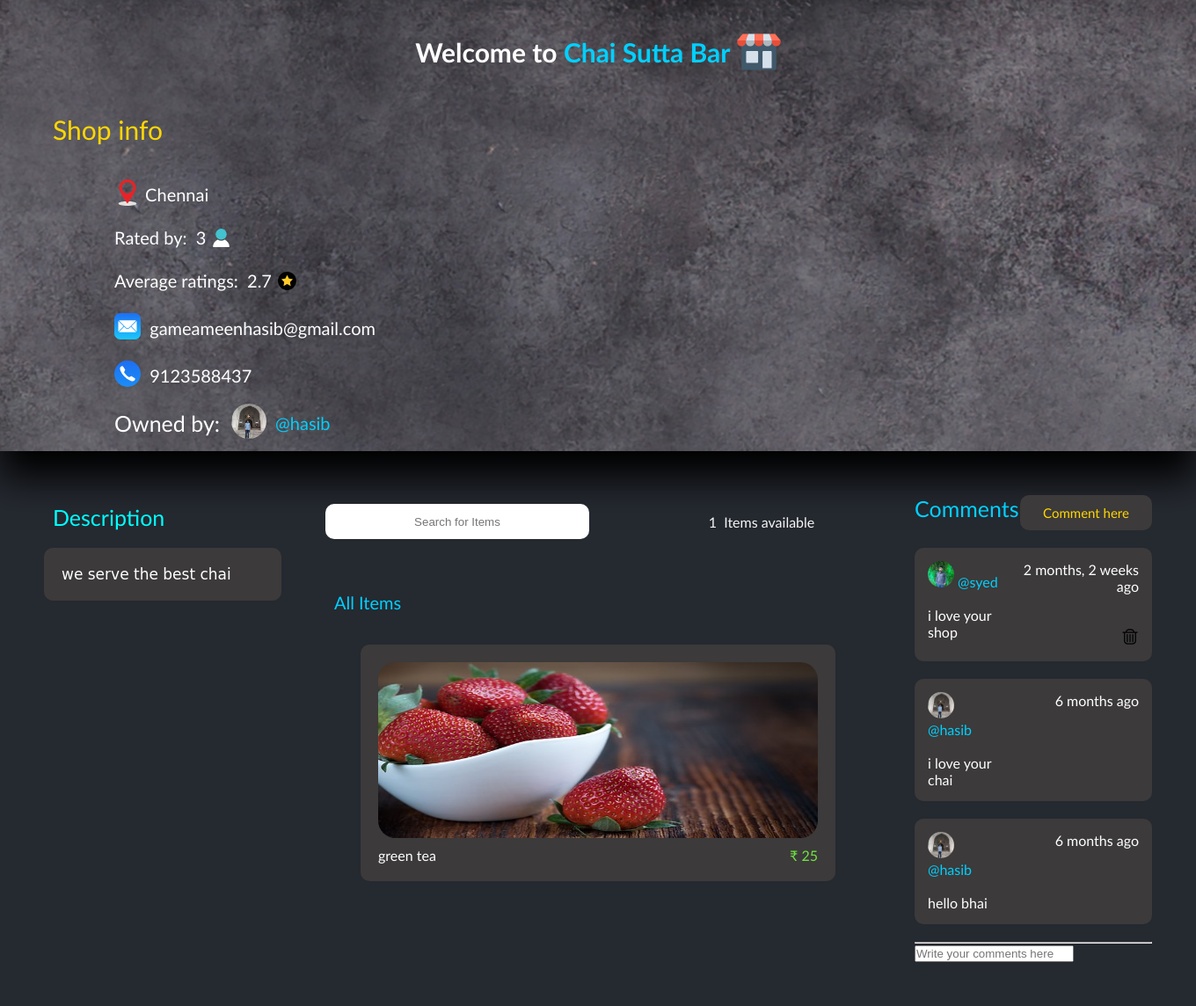
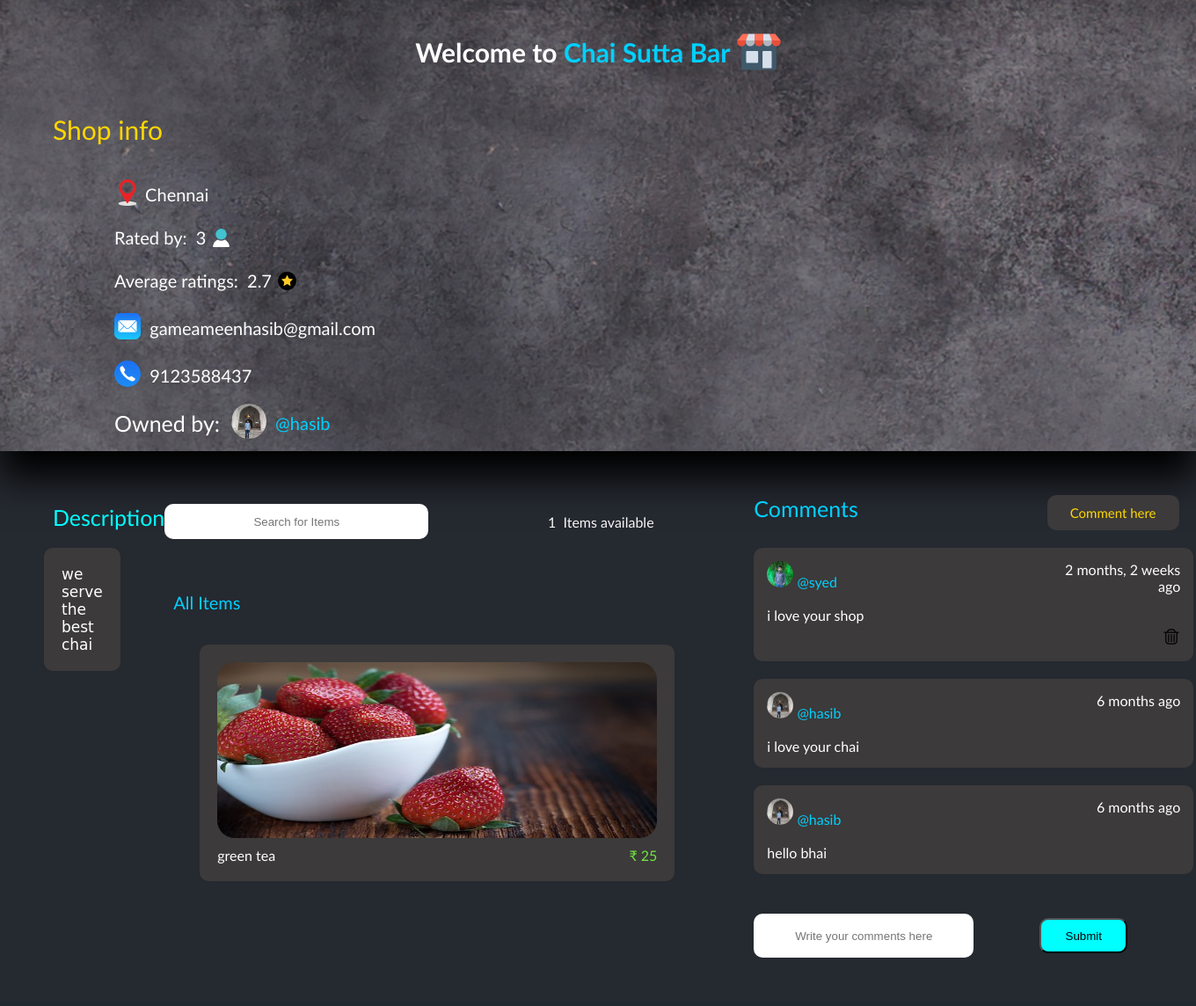
Before and after one commit to syedabdulhasib/Hunger-eats, a Django app: page /shop/1/ in a window 1360 px wide. Shown: the part 81-1225 px from the top of the page at 88% size. After the commit the page ends 1170 px from the top, so only its background shows below. Run offline with Django 4.2, Linux system fonts and the light colour scheme; a user stored in the database is signed in; data comes from the database, SQL or seed files in the repository.

Commit message:
updated commit

```diff
--- a/hunger/templates/hunger/shop.html
+++ b/hunger/templates/hunger/shop.html
@@ -285,9 +285,6 @@
   </div>
 
 
-
-
-
 <div class="shopinfo1">
   <svg id="svg3" xmlns="http://www.w3.org/2000/svg" viewBox="0 0 64 64" height="px" width="30px"><path fill="#e3e2e1" d="M54.01 58.74C54.01 61.65 44.15 64 32 64c-12.15 0-22.01-2.35-22.01-5.26 0-2.6 7.9-4.74 18.26-5.18h7.5c10.37.44 18.26 2.58 18.26 5.18z"/><path fill="#e82327" d="M32 0C20.7 0 11.54 9.15 11.54 20.45 11.54 31.75 32 58.74 32 58.74s20.45-26.99 20.45-38.29S43.3 0 32 0zm0 33.99c-7.48 0-13.54-6.06-13.54-13.54S24.52 6.91 32 6.91c7.48 0 13.54 6.06 13.54 13.54S39.48 33.99 32 33.99z"/></svg>
   {{shop.location}}</div>
@@ -333,13 +330,6 @@
 </div>
 </div>
 
-
-
-
-
-
-
-
 <div id="shop">
   <div id="shop_description">{% include 'hunger/shop-description.html' %}</div>
 
@@ -351,15 +341,18 @@
         <div id="comment_term_2"><a href="{% url 'comments' shop.id %}"> Comment here</a></div>
        </div>
     {% include 'hunger/shop-comments.html' %}
-    <hr>
+    <!-- <hr> -->
     <form action="" method="post">
       {% csrf_token %}
-      <input
+      <div id="submit-flex">
+      <div><input class="commenting-form"
         type="text"
         name="comments"
         required
         placeholder="Write your comments here"
-      />
+      /> </div>
+      <div class="commenting-form"><button id="comment_button">Submit</button></div>
+    </div>
     </form>
 
   </div>
--- a/static/css/base.css
+++ b/static/css/base.css
@@ -652,3 +652,27 @@ justify-content: center; */
    object-fit:fill;
   border-radius: 20px;
 }
+.commenting-form{
+  margin-top: 25px;
+  width: 250px;
+  height: 50px;
+  border-radius: 10px;
+  text-align: center;
+  border: none;
+}
+#submit-flex{
+  display: grid;
+  grid-template-columns: 2fr 1fr;
+}
+#comment_button{
+  /* margin: 12.5px; */
+  margin-top: 5px;
+  margin-bottom: 5px;
+  width: 100px;
+  height: 40px;
+  background-color: aqua;
+  border-radius: 10px;
+}
+#comment_button:hover {
+  background-color: yellow;
+}
```
